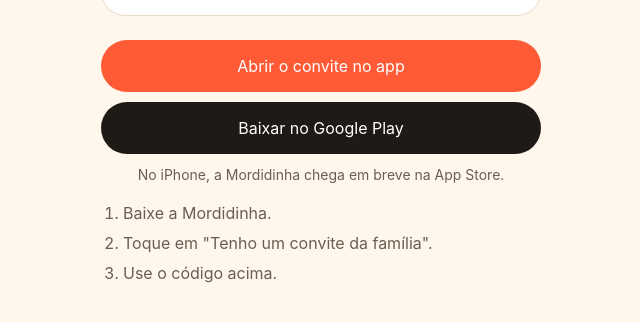
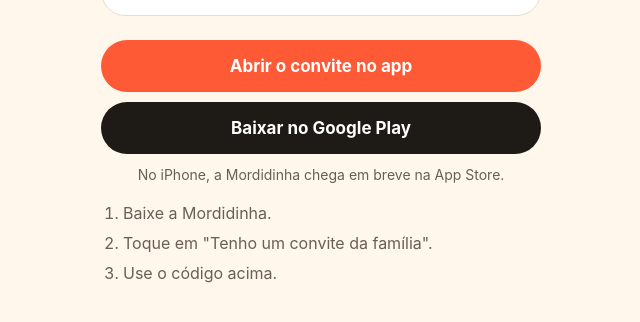
Before and after one commit to mordidinha-app/mordidinha-site, a plain HTML site: page convite.html in a window 1280 px wide. Shown: the part 514-836 px from the top of the page, without its empty margins (319-959 px from the left). Drawn offline with Linux system fonts and the light colour scheme.

Commit message:
Botões do convite em negrito
Co-Authored-By: Claude Opus 5.5 <noreply@anthropic.com>

```diff
--- a/convite.html
+++ b/convite.html
@@ -21,7 +21,7 @@ h1{font-size:30px;line-height:1.1;letter-spacing:-1px;margin:12px 0 8px}
 p{color:var(--sec);margin:0 0 12px}
 .cartao{background:#fff;border:1px solid var(--linha);border-radius:24px;padding:18px;margin:24px 0}
 .codigo{font-size:34px;font-weight:800;letter-spacing:6px;margin:4px 0 10px}
-.botao{display:flex;align-items:center;justify-content:center;min-height:52px;border-radius:999px;border:0;width:100%;font:700 17px/1 inherit;font-family:inherit;text-decoration:none;cursor:pointer;margin:10px 0}
+.botao{display:flex;align-items:center;justify-content:center;min-height:52px;border-radius:999px;border:0;width:100%;font-family:inherit;font-weight:700;font-size:17px;line-height:1;text-decoration:none;cursor:pointer;margin:10px 0}
 .primario{background:var(--tomate);color:#fff}
 .escuro{background:var(--cafe);color:#fff}
 .claro{background:#fff;color:var(--cafe);border:1.5px solid var(--linha)}
```
